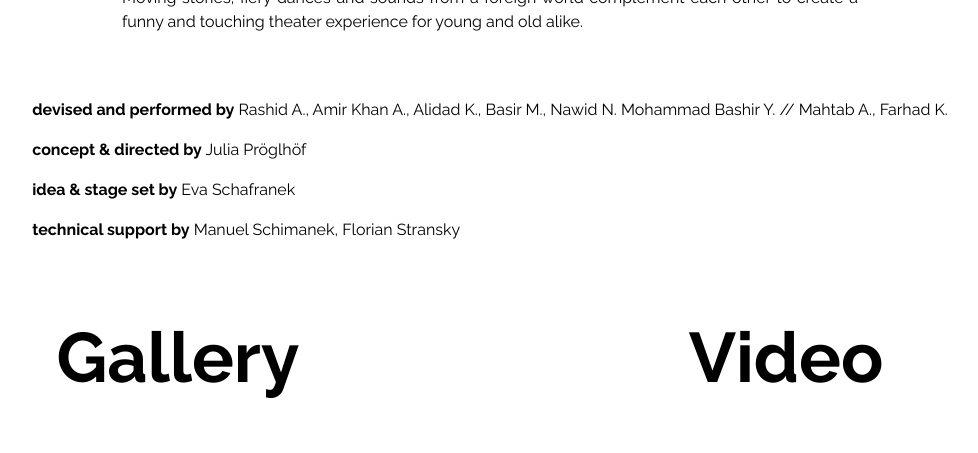
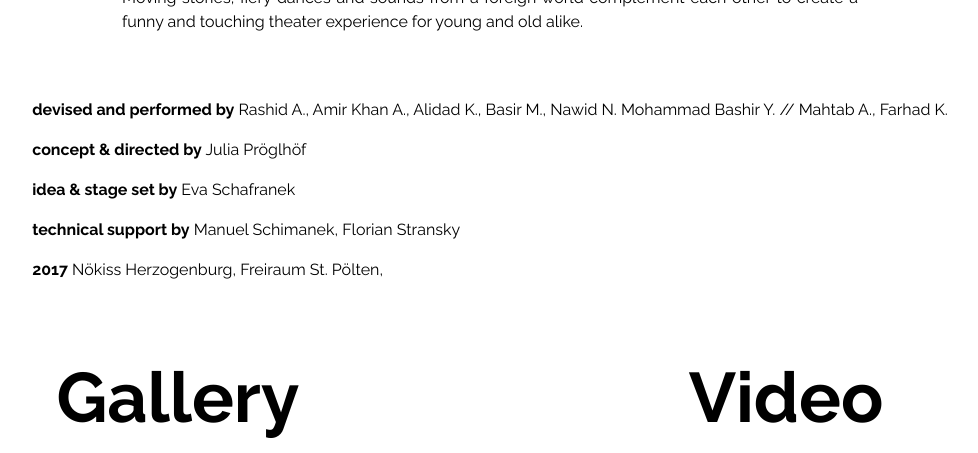
Before and after one commit to matteocarpi/julia, a Jekyll site: the page built from _posts/2019-04-20-vom-wind-dem-sand-und-den-sternen.md, in a window 1280 px wide and 900 px high, scrolled down 1015 px, cut to the strip 0-453 px from the top of the window. Shown: the whole strip, without its empty margins (150-1128 px from the left). Built offline with Jekyll 4.4.1, drawn with Linux system fonts in a browser that asks for light colours.

Commit message:
Update from Forestry.io Julia Proeglhoef updated _posts/2019-04-20-vom-wind-dem-sand-und-den-sternen.md

```diff
--- a/_posts/2019-04-20-vom-wind-dem-sand-und-den-sternen.md
+++ b/_posts/2019-04-20-vom-wind-dem-sand-und-den-sternen.md
@@ -3,14 +3,11 @@ layout: post
 permalink: "/:title/"
 title: From the wind, the sand and the stars
 sub_title: ''
-credits: |-
-  **devised and performed by** Rashid A., Amir Khan A., Alidad K., Basir M., Nawid N. Mohammad Bashir Y. // Mahtab A., Farhad K.
-
-  **concept & directed by** Julia Pröglhöf
-
-  **idea & stage set by**  Eva Schafranek
-
-  **technical support by**  Manuel Schimanek, Florian Stransky
+credits: "**devised and performed by** Rashid A., Amir Khan A., Alidad K., Basir M.,
+  Nawid N. Mohammad Bashir Y. // Mahtab A., Farhad K.\n\n**concept & directed by**
+  Julia Pröglhöf\n\n**idea & stage set by**  Eva Schafranek\n\n**technical support
+  by**  Manuel Schimanek, Florian Stransky\n\n**2017** Nökiss Herzogenburg, Freiraum
+  St. Pölten, "
 preview_picture: "/uploads/foto-vom-wind.jpg"
 current: false
 only_current: false
```
